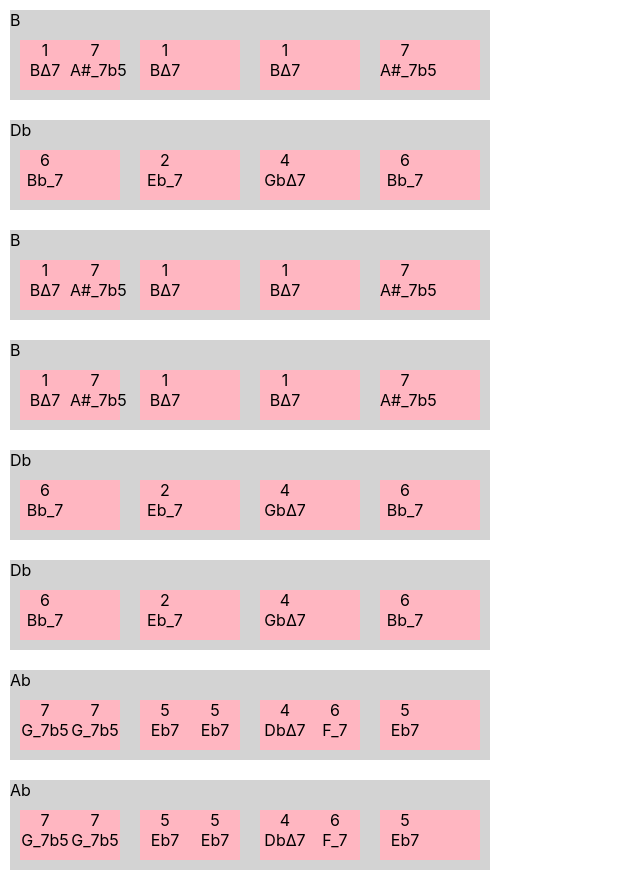
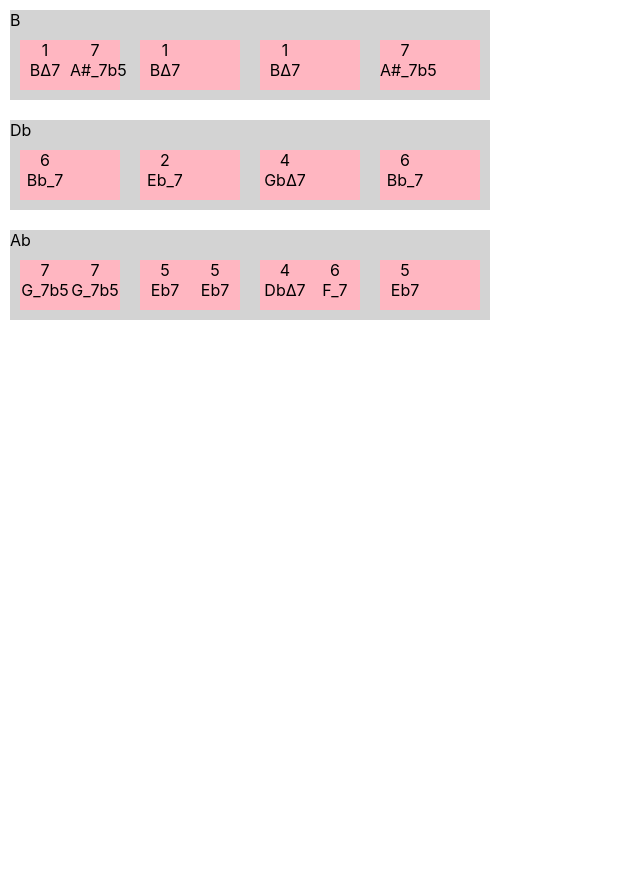
Before and after one commit to vincentwue/music, a React (Create React App) app: page / in a window 1280 px wide. Shown: the whole page, without its empty margins (0-640 px from the left). After the commit the page ends 800 px from the top, so only its background shows below. Built offline with nearby package versions, Linux system fonts and the light colour scheme.

Commit message:
No double keys

```diff
--- a/src/defs/part.ts
+++ b/src/defs/part.ts
@@ -54,6 +54,8 @@ export const standardPartConfig: IPartConfig = {
 // Was ist wenn eine zwei fünf eins über drei bars geht? oder sogar mehr?
 
 
+// Keine doppelten keys!
+
 export class Part {
 
     scale: SpecificScale
--- a/src/defs/tune.ts
+++ b/src/defs/tune.ts
@@ -39,11 +39,6 @@ export class Tune {
         this.partOrder = [
             PartIndex.A,
             PartIndex.B,
-            PartIndex.A,
-            PartIndex.A,
-            PartIndex.B,
-            PartIndex.B,
-            PartIndex.C,
             PartIndex.C,
         ]
     }
```
